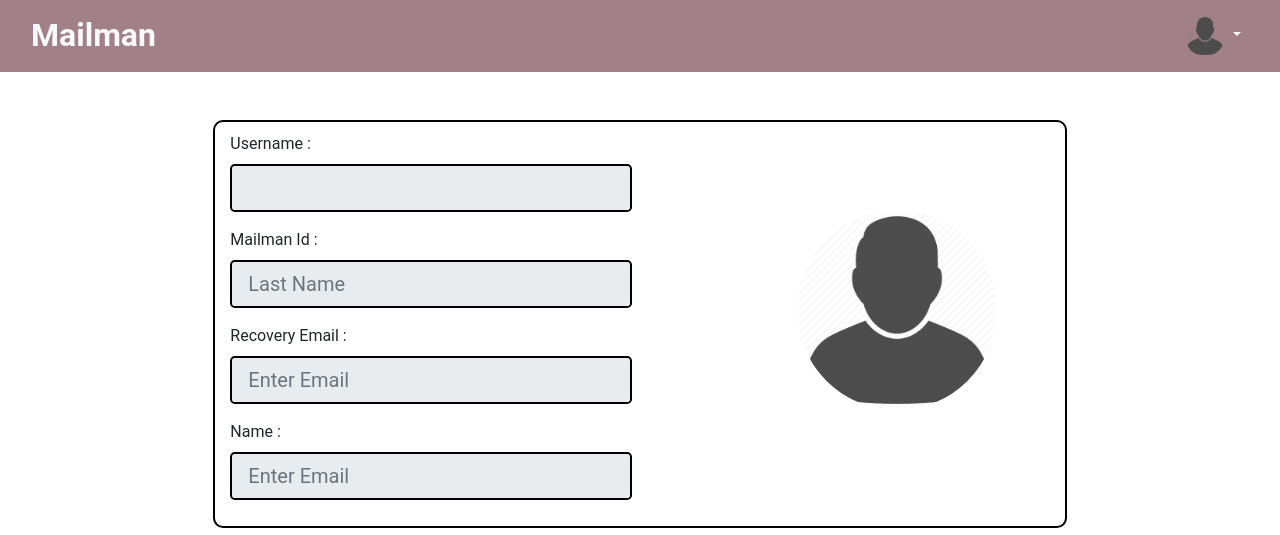
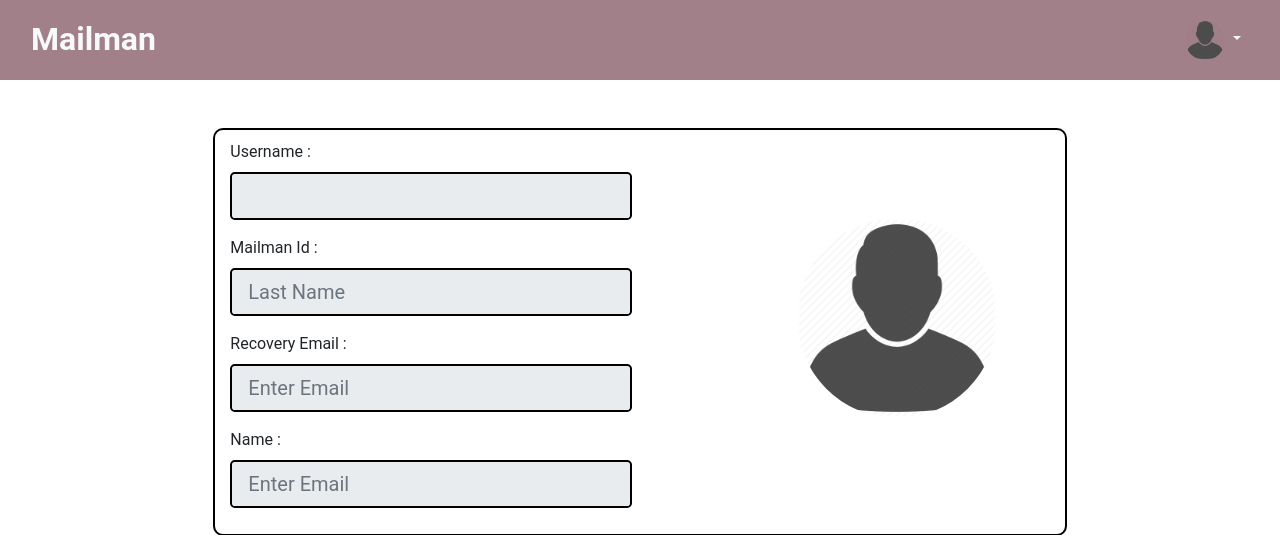
Before and after one commit to Sammy-99/Mailman-project, a PHP site: page /launchpadtwo/profile.php in a window 1280 px wide. Shown: the top 535 px of the page. Run offline with PHP 8.4, Linux system fonts and the light colour scheme; the visitor is signed in with stand-in values (Sample User, id 1); data that the repository does not hold is empty.

Commit message:
change same classes of bootstrap

```diff
--- a/dashboard.php
+++ b/dashboard.php
@@ -20,7 +20,7 @@ include_once("./layout/head.php");
 ?>
 
 <div class="container-fluid " >
-    <div class="row " style="background: #a28089">
+    <div class="row pt-1 pb-1" style="background: #a28089">
         <div class="col-12 col-md-2 mt-2 font-weight-bolder">
             <nav class="navbar navbar-expand-lg navbar-light dashboard-nav">
                 <!-- <h2 class="font-weight-bold">Mailman</h2> -->
--- a/edit-profile.php
+++ b/edit-profile.php
@@ -23,7 +23,7 @@ include_once("./layout/head.php");
 ?>
 
 <div class="container-fluid">
-    <div class="row " style="background: #a28089">
+    <div class="row pt-1 pb-1" style="background: #a28089">
         <div class="col-8 col-md-8 mt-2 font-weight-bolder">
             <nav class="navbar navbar-expand-lg navbar-light">
                 <h2 class="font-weight-bold"><a href="./dashboard.php" class="text-light"> Mailman </a></h2>
--- a/profile.php
+++ b/profile.php
@@ -20,7 +20,7 @@ include_once("./layout/head.php");
 ?>
 
 <div class="container-fluid">
-    <div class="row " style="background: #a28089">
+    <div class="row pt-1 pb-1" style="background: #a28089">
         <div class="col-8 col-md-8 mt-2 font-weight-bolder">
             <nav class="navbar navbar-expand-lg navbar-light">
                 <h2 class="font-weight-bold"><a href="./dashboard.php" class="text-light"> Mailman </a></h2>
--- a/resetpassword.php
+++ b/resetpassword.php
@@ -33,7 +33,7 @@ if(array_key_exists("reset_password", $_SESSION)){
         }
 ?>
 
-    <div class="row " style="background: #a28089">
+    <div class="row pt-1 pb-1" style="background: #a28089">
         <div class="col-8 col-md-8 mt-2 font-weight-bolder">
             <nav class="navbar navbar-expand-lg navbar-light">
                 <h2 class="font-weight-bold"><a href="./dashboard.php" class="text-light"> Mailman </a></h2>
```
